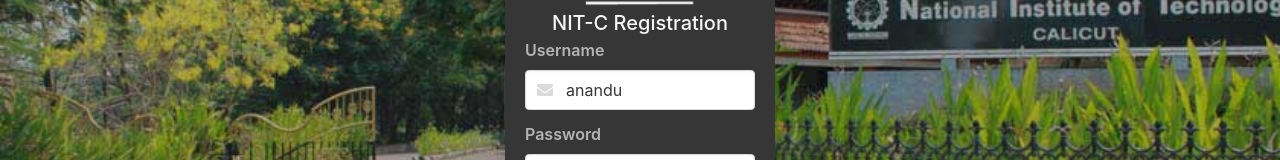
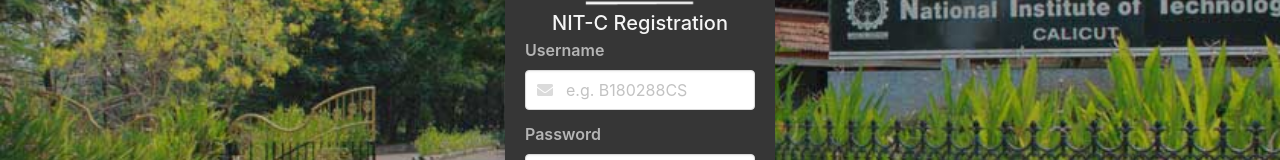
Before and after one commit to anandubajith/nitc-registration-frontend, a Vue app: page / in a window 1280 px wide. Shown: the part 343-503 px from the top of the page. Built offline with nearby package versions, Linux system fonts and the light colour scheme.

Commit message:
remove username

```diff
--- a/src/views/Login.vue
+++ b/src/views/Login.vue
@@ -68,8 +68,8 @@ export default {
   name: "login",
   data() {
     return {
-      username: "anandu",
-      password: "password",
+      username: "",
+      password: "",
     };
   },
   computed: {
```
